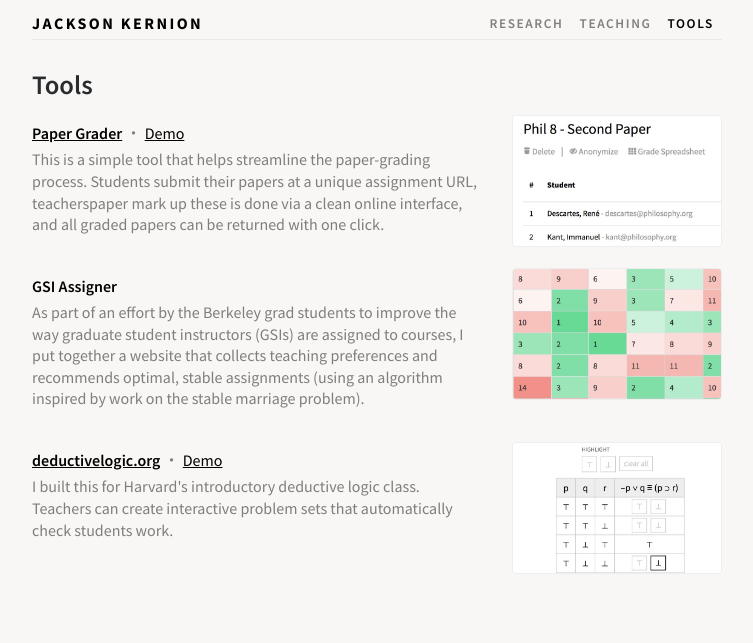
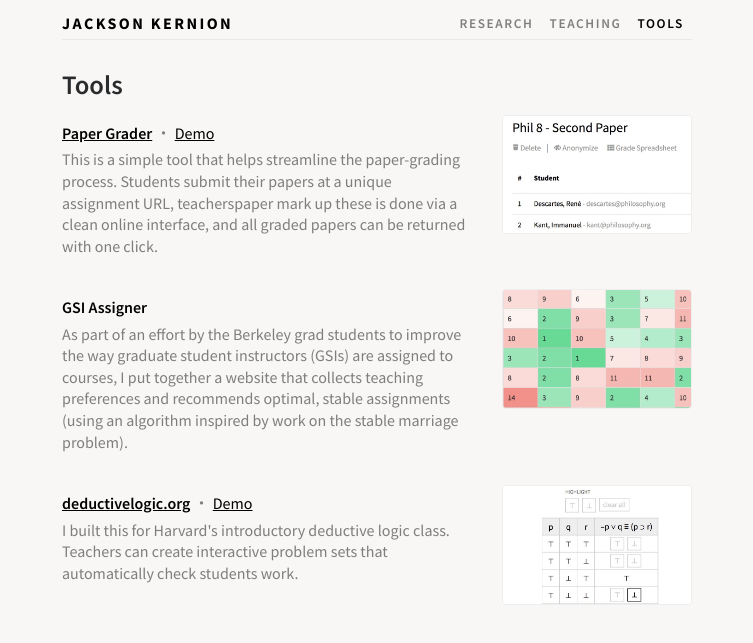
Before and after one commit to jacksonkernion/jacksonkernion.github.io, a Jekyll site: the page built from tools.md, in a window 1280 px wide. Shown: the top 643 px of the page, without its empty margins (263-1016 px from the left). Built offline with Jekyll 4.4.1, drawn with Linux system fonts in a browser that asks for light colours; nearby versions of some CDN libraries; our own code applies the rules of GitHub Pages for plain Markdown files.

Commit message:
More design fixes/updates

```diff
--- a/assets/stylesheets/style.css
+++ b/assets/stylesheets/style.css
@@ -59,7 +59,7 @@ p{
 }
 
 .container{
-	max-width:720px;
+	max-width:660px;
 }
 
 
@@ -142,7 +142,7 @@ a.nav-link:hover{
 }
 
 .social-links{
-	font-size: 15pt;
+	font-size: 12pt;
 	padding-bottom:20px;
 }
 
--- a/tools.md
+++ b/tools.md
@@ -8,7 +8,7 @@ title: Tools
   <div class="col-12 col-md-4 push-md-8 text-center">
     <img src="assets/images/papergrader.jpg" class="rounded img-fluid tools-img mt-md-0 mb-md-0 mt-4 mb-4">
   </div>
-  <div class="col-12, col-md-8 pull-md-4">
+  <div class="col-12 col-md-8 pull-md-4">
     <p class="item-title"><a href="http://papergrader.org">Paper Grader</a> <span class="item-details">・ <a href="http://papergrader.org/demo">Demo</a></span></p>
     <p>This is a simple tool that helps streamline the paper-grading process. Students submit their papers at a unique assignment URL, teacherspaper mark up these is done via a clean online interface, and all graded papers can be returned with one click.</p>
   </div>
@@ -18,7 +18,7 @@ title: Tools
   <div class="col-12 col-md-4 push-md-8 text-center">
     <img src="assets/images/gsiassigner.jpg" class="rounded img-fluid tools-img mt-md-0 mb-md-0 mt-4 mb-4">
   </div>
-  <div class="col-12, col-md-8 pull-md-4">
+  <div class="col-12 col-md-8 pull-md-4">
     <p class="item-title">GSI Assigner</p>
     <p>As part of an effort by the Berkeley grad students to improve the way graduate student instructors (GSIs) are assigned to courses, I put together a website that collects teaching preferences and recommends optimal, stable assignments (using an algorithm inspired by work on the stable marriage problem).</p>
     <!-- <p class="little-links"><a href="http://gsiassigner.herokuapp.com">View Website</a></p> -->
@@ -29,7 +29,7 @@ title: Tools
   <div class="col-12 col-md-4 push-md-8 text-center">
     <img src="assets/images/deductivelogic.jpg" class="rounded img-fluid tools-img mt-md-0 mb-md-0 mt-4 mb-4">
   </div>
-  <div class="col-12, col-md-8 pull-md-4">
+  <div class="col-12 col-md-8 pull-md-4">
     <p class="item-title"><a href="http://deductivelogic.org">deductivelogic.org</a> <span class="item-details">・ <a href="http://deductivelogic.org/psets/demo">Demo</a></span></p>
     <p>I built this for Harvard's introductory deductive logic class. Teachers can create interactive problem sets that automatically check students work.</p>
   </div>
```
